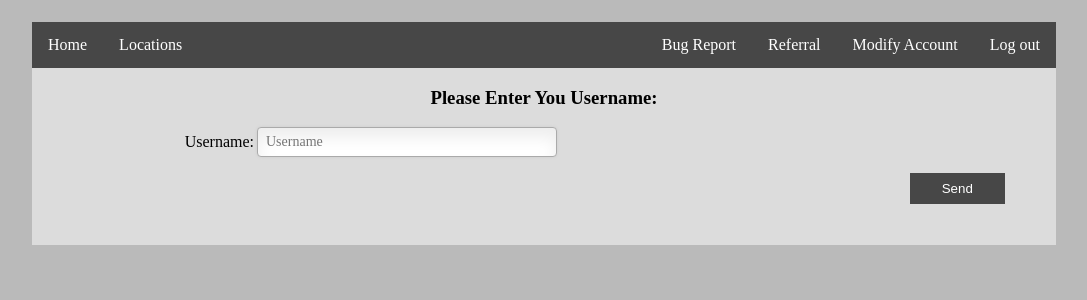
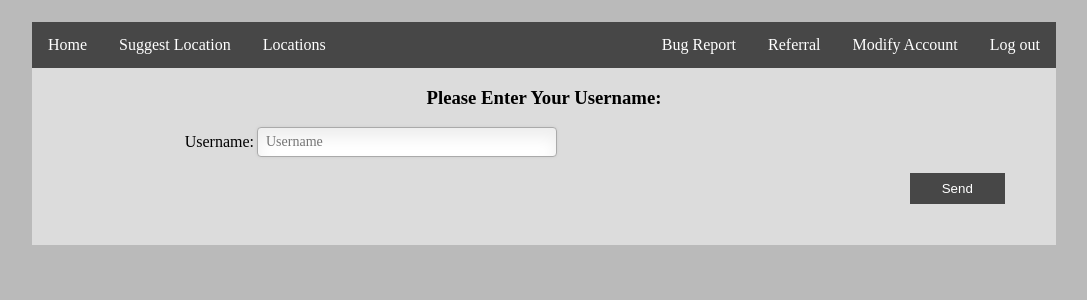
Before and after one commit to lowejosh/Django-landmarks, a Django app: page /modify/del_user/ in a window 1280 px wide. Shown: the part 58-358 px from the top of the page, without its empty margins (96-1183 px from the left). Run offline with Django 3.2, Linux system fonts and the light colour scheme; a user stored in the database is signed in; some libraries are stand-ins or nearby versions.

Commit message:
Fix issues with delete and suggest location

```diff
--- a/workspace/assignment_sprint1/assignment_sprint1/urls.py
+++ b/workspace/assignment_sprint1/assignment_sprint1/urls.py
@@ -40,7 +40,7 @@ urlpatterns = [
     url(r'^imageform/$', views.imageform, name='imageform'),
     url(r'^bugs/$', views.bugs, name='bugs'),
     url(r'^modify/del_user/$', views.del_user, name='del_user'),
-    url(r'^location/suggest$', views.suggestLocation, name='suggestLocation')
+    url(r'^suggestLocation/$', views.suggestLocation, name='suggestLocation')
 
 ]
 
--- a/workspace/assignment_sprint1/sprint1/views.py
+++ b/workspace/assignment_sprint1/sprint1/views.py
@@ -12,7 +12,7 @@ from .models import Location, Profile, Review, Bug
 # Navbar function that returns the proper list
 def navBarFunc(request):
     if (request.user.is_authenticated()):
-        toolbar = '<ul><li><a href="/">Home</a></li><li class="right"><a href="/logout/">Log out</a></li><li><a href="/location/">Locations</a></li><li class="right"><a href="/modify/">Modify Account</a></li><li class="right"><a href="/email/">Referral</a></li><li class="right"><a href="/bugs/">Bug Report</a></li></ul>'
+        toolbar = '<ul><li><a href="/">Home</a></li><li><a href="/suggestLocation/">Suggest Location</a></li><li class="right"><a href="/logout/">Log out</a></li><li><a href="/location/">Locations</a></li><li class="right"><a href="/modify/">Modify Account</a></li><li class="right"><a href="/email/">Referral</a></li><li class="right"><a href="/bugs/">Bug Report</a></li></ul>'
 
         if (request.session.get('admin', None) == True):
             return '<button onclick="location.href=\'http://127.0.0.1:8000/admin/login/?next=/admin/\'" style="position:absolute; top: 10px; right: 10px;" class="button">Admin</button>' + toolbar
--- a/workspace/assignment_sprint1/templates/del_user.html
+++ b/workspace/assignment_sprint1/templates/del_user.html
@@ -6,7 +6,7 @@
 {% block content %}
 
 <div class="centered-content">
-<h3>Please Enter You Username:</h3>
+<h3>Please Enter Your Username:</h3>
 </div>
 
 <form method="post">
```
Also changed, not shown: workspace/assignment_sprint1/db.sqlite3.
